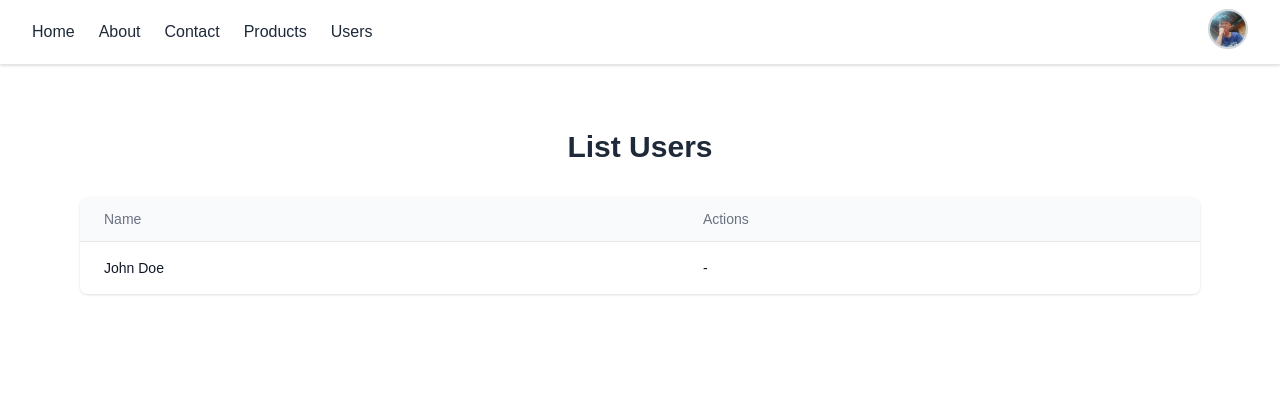
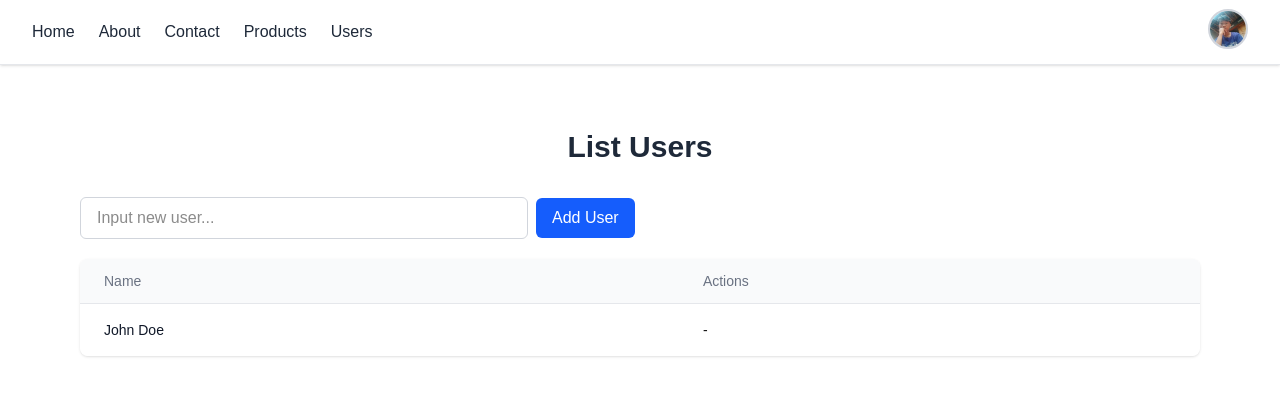
Before and after one commit to saepulfariz/nextjs-learning, a Next.js app: page /users in a window 1280 px wide. Shown: the top 396 px of the page. Built offline with nearby package versions, Linux system fonts and the light colour scheme.

Commit message:
add form data new user

```diff
--- a/src/app/(admin)/users/page.tsx
+++ b/src/app/(admin)/users/page.tsx
@@ -9,8 +9,8 @@ type User = {
 
 export default function Page() {
   const [users, setUsers] = useState<User[]>([]);
+  const [name, setName] = useState("");
 
-  useEffect(() => {
   const fetchUsers = async () => {
     const response = await fetch("/api/users");
     if (!response.ok) {
@@ -20,8 +20,28 @@ export default function Page() {
     setUsers(data);
   };
 
+  useEffect(() => {
     fetchUsers();
   }, []);
+
+  const handleAddUser = async () => {
+    if (!name) return;
+
+    const response = await fetch("/api/users", {
+      method: "POST",
+      headers: {
+        "Content-Type": "application/json",
+      },
+      body: JSON.stringify({ name }),
+    });
+
+    if (response.ok) {
+      fetchUsers();
+      setName("");
+    } else {
+      console.error("Failed to add user");
+    }
+  };
 
   return (
     <>
@@ -29,6 +49,22 @@ export default function Page() {
         <h1 className="text-3xl font-semibold text-center text-gray-800 dark:text-white mb-8">
           List Users
         </h1>
+
+        <div className="mb-5">
+          <input
+            type="text"
+            placeholder="Input new user..."
+            value={name}
+            onChange={(e) => setName(e.target.value)}
+            className="w-full max-w-md px-4 py-2 border border-gray-300 rounded-md focus:outline-none focus:ring-2 focus:ring-blue-500"
+          />
+          <button
+            onClick={handleAddUser}
+            className="ml-2 px-4 py-2 bg-blue-600 text-white rounded-md hover:bg-blue-700 focus:outline-none"
+          >
+            Add User
+          </button>
+        </div>
 
         <div className="overflow-x-auto bg-white shadow rounded-lg">
           <table className="min-w-full divide-y divide-gray-200 dark:divide-gray-700">
```
Lines whose indentation alone changed are shown as unchanged.
